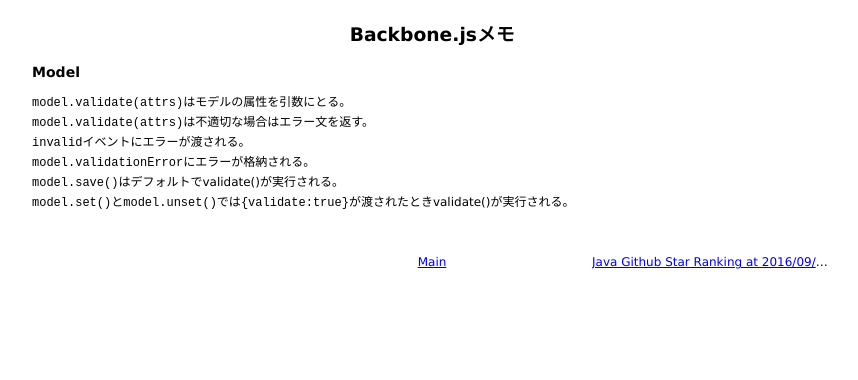
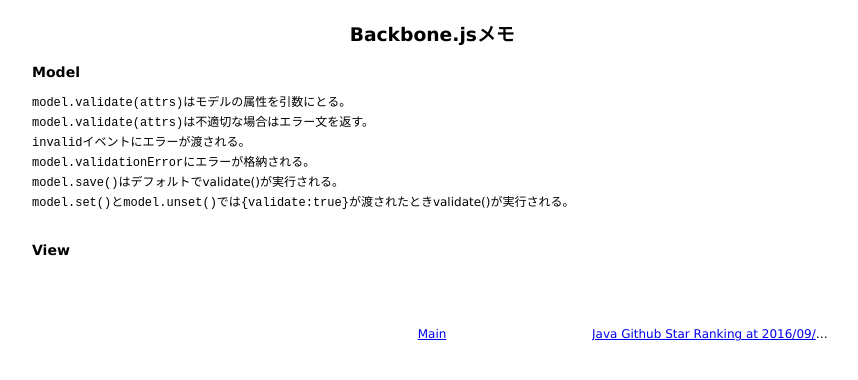
Before and after one commit to 38elements/38elements.github.com, a Jekyll site: the page built from _posts/2016-09-07-backbonejs.md, in a window 1280 px wide. Shown: the top 380 px of the page, without its empty margins (208-1066 px from the left). Built offline with Jekyll 4.4.1, drawn with Linux system fonts in a browser that asks for light colours.

Commit message:
Update 2016-09-07-backbonejs.md

```diff
--- a/_posts/2016-09-07-backbonejs.md
+++ b/_posts/2016-09-07-backbonejs.md
@@ -10,3 +10,7 @@ title: Backbone.jsメモ
 `model.validationError`にエラーが格納される。
 `model.save()`はデフォルトでvalidate()が実行される。
 `model.set()`と`model.unset()`では`{validate:true}`が渡されたときvalidate()が実行される。
+<br>
+
+### View
+<br>
```
